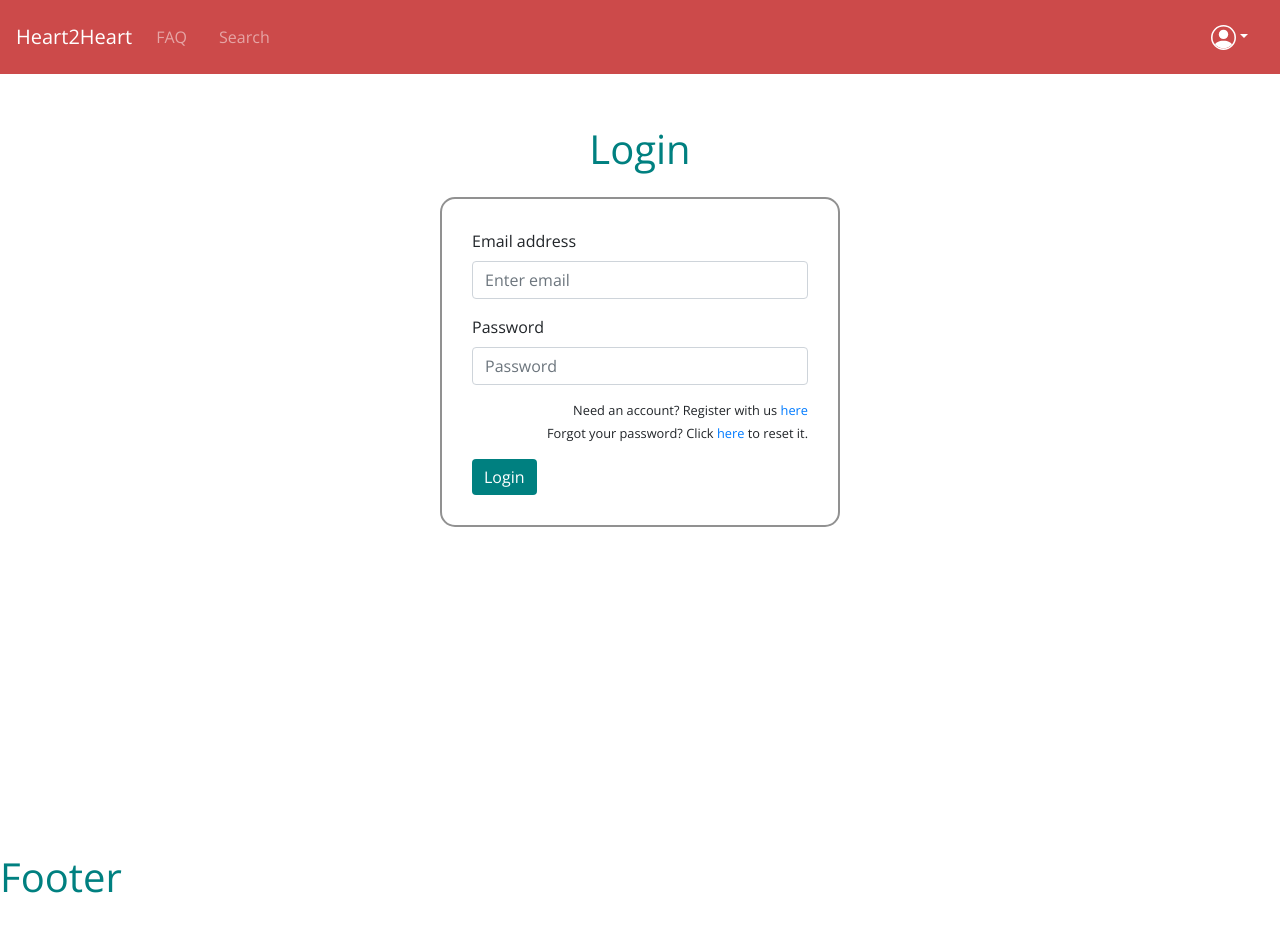
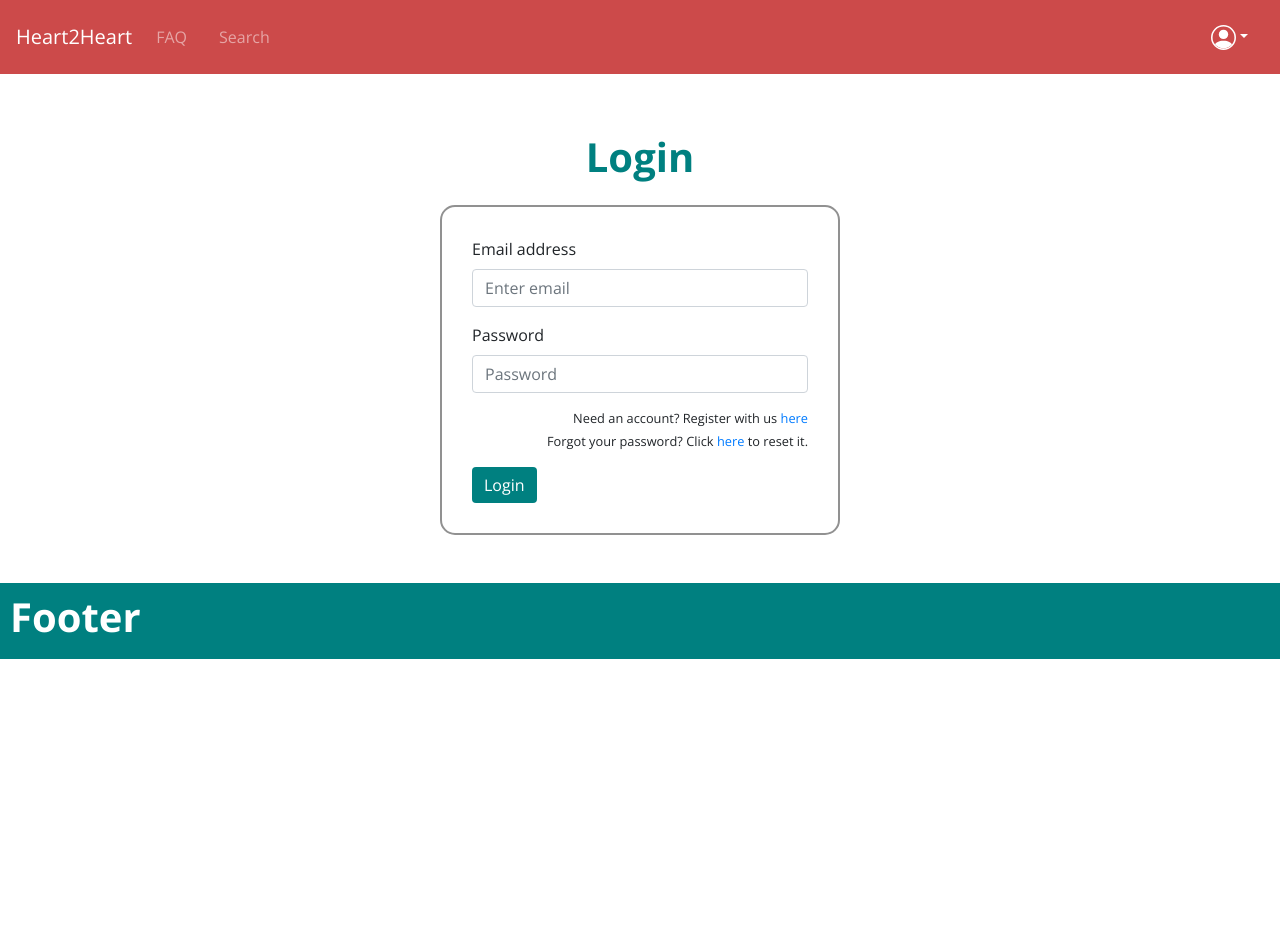
Before and after one commit to garandrew102/Heart2Heart, a React (Create React App) app in the folder heart/client/: page /login in a window 1280 px wide. Shown: the top 932 px of the page. After the commit the page ends 837 px from the top, so only its background shows below. Built offline with nearby package versions, Linux system fonts and the light colour scheme.

Commit message:
fix footer height

```diff
--- a/heart/client/src/App.js
+++ b/heart/client/src/App.js
@@ -17,7 +17,6 @@ import Landing from "./components/landing/Landing";
 import SecureRoute from "./components/routes/SecureRoute";
 import { Container } from "react-bootstrap";
 import { AppContextProvider } from "./context/AppContext";
-
 
 function App() {
   return (
--- a/heart/client/src/components/footer/Footer.js
+++ b/heart/client/src/components/footer/Footer.js
@@ -2,7 +2,7 @@ import React from "react";
 
 const Footer = () => {
   return (
-    <div>
+    <div id="footer">
       <h1>Footer</h1>
     </div>
   );
--- a/heart/client/src/index.css
+++ b/heart/client/src/index.css
@@ -5,7 +5,7 @@
   box-sizing: border-box;
 }
 
-#root {
+body {
   min-height: 100vh;
   width: 100vw;
   display: flex;
@@ -17,7 +17,18 @@
 }
 
 #container {
-  flex-grow: 1;
+  flex: 1;
+  margin-top: 80px;
+}
+
+#footer {
+  background: var(--secondary);
+  flex: 0;
+  padding: 10px;
+}
+
+#footer h1 {
+  color: var(--white);
 }
 
 #navbar {
@@ -31,6 +42,7 @@ h4,
 h5,
 h6 {
   color: var(--secondary);
+  font-weight: 700;
 }
 
 .jumbotron {
```
